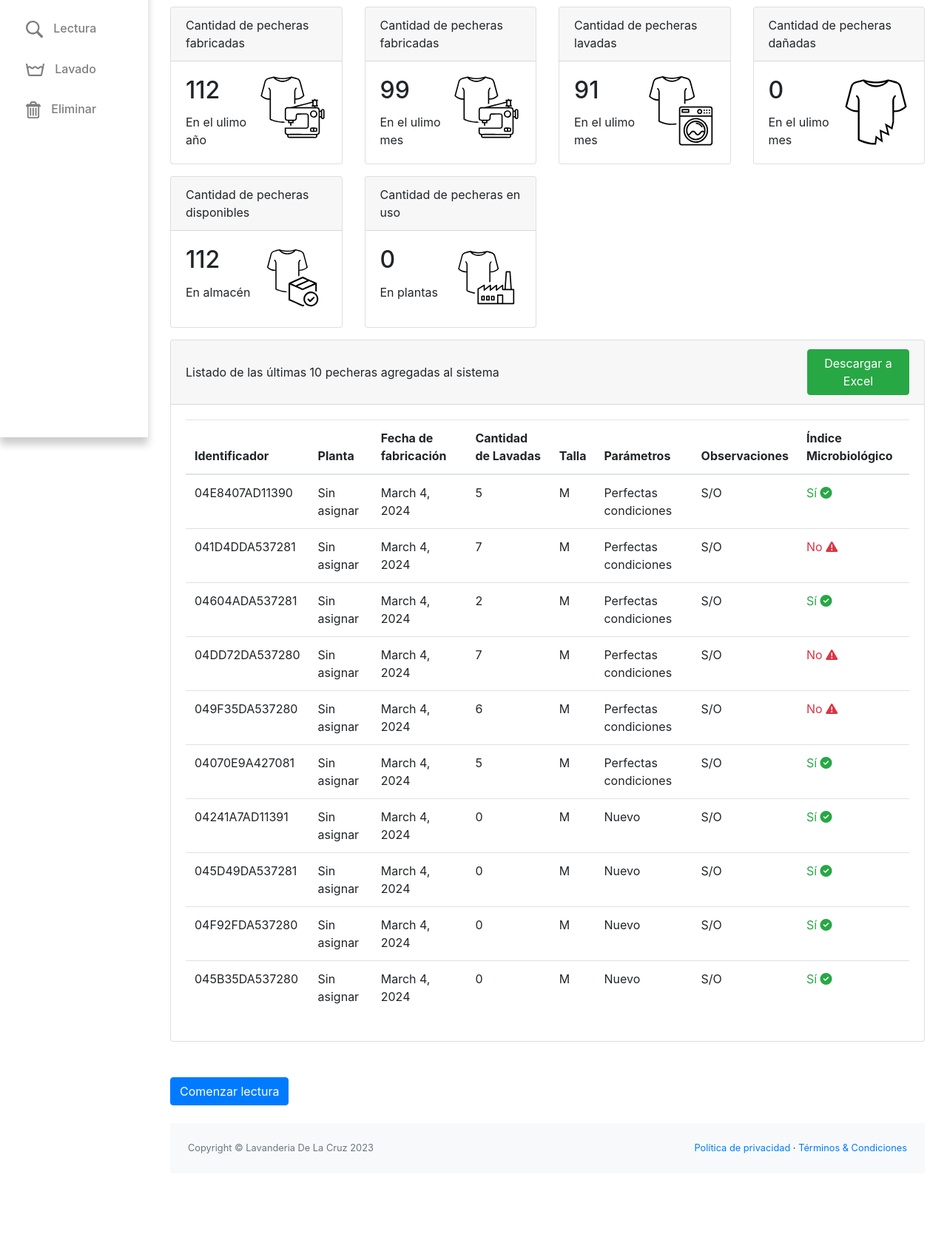
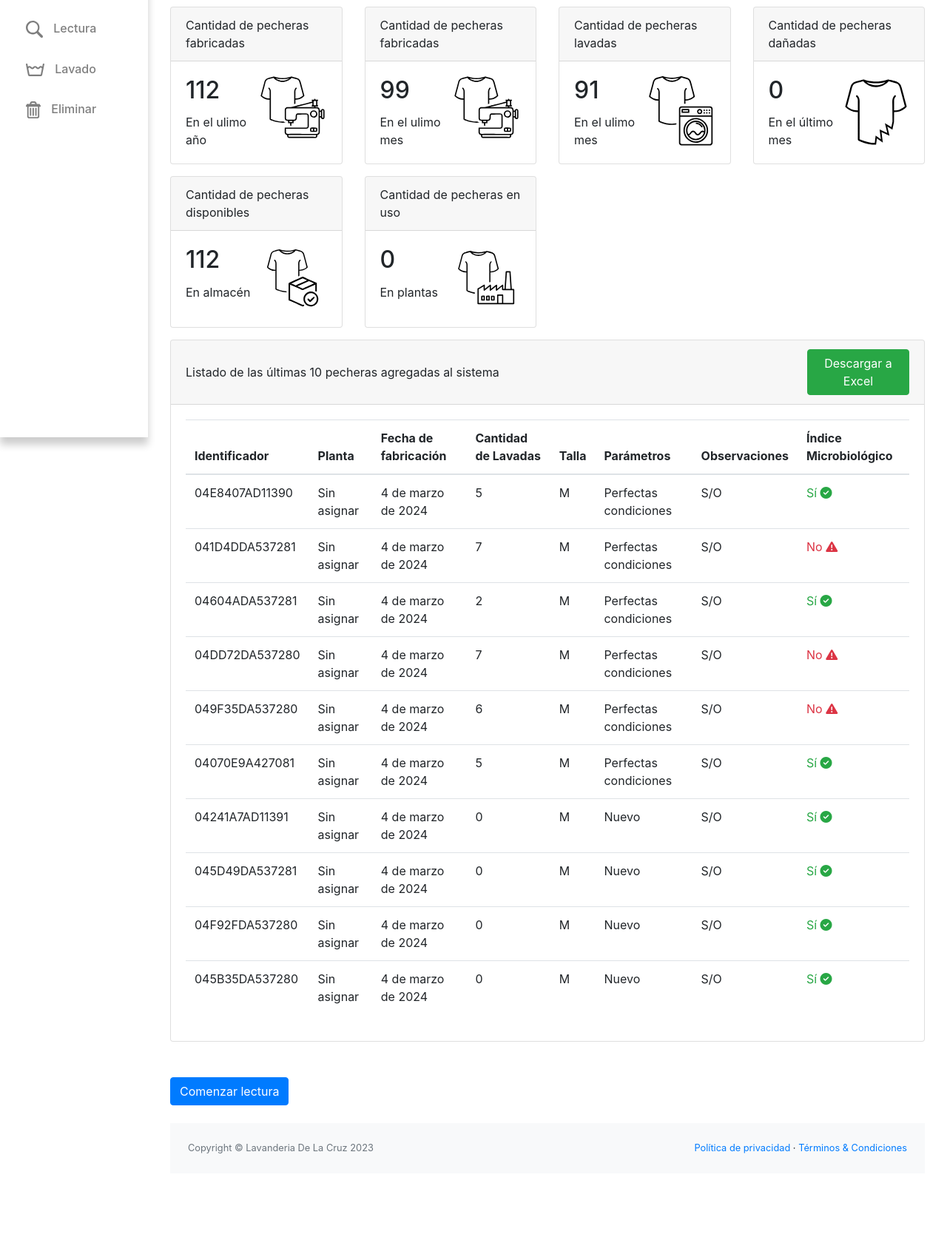
Before and after one commit to diegosanchez34/Lavanderia_aplicacion, a Django app: page / in a window 1280 px wide. Shown: the part 279-1955 px from the top of the page at 74% size. Run offline with Django 4.2, Linux system fonts and the light colour scheme; data comes from the database, SQL or seed files in the repository; both versions use the stored data as it was after the commit; some libraries are stand-ins or nearby versions.

Commit message:
correciones

```diff
--- a/DeLaCruz/settings.py
+++ b/DeLaCruz/settings.py
@@ -104,7 +104,7 @@ AUTH_PASSWORD_VALIDATORS = [
 # Internationalization
 # https://docs.djangoproject.com/en/4.2/topics/i18n/
 
-LANGUAGE_CODE = 'en-us'
+LANGUAGE_CODE = 'es'
 
 TIME_ZONE = 'UTC'
 
--- a/app/templates/app/index.html
+++ b/app/templates/app/index.html
@@ -54,7 +54,7 @@
         <div class="card-body">
           <img src="{% static 'app\img\defectuosas.svg' %}" width="90" alt="defectuosas" style="float: right;">
           <h2 class="card-title">{{ faulty_last_month }}</h2>
-          <p class="card-text">En el ulimo mes</p>
+          <p class="card-text">En el último mes</p>
         </div>
       </div>
     </div>
```
Also changed, not shown: db.sqlite3.
